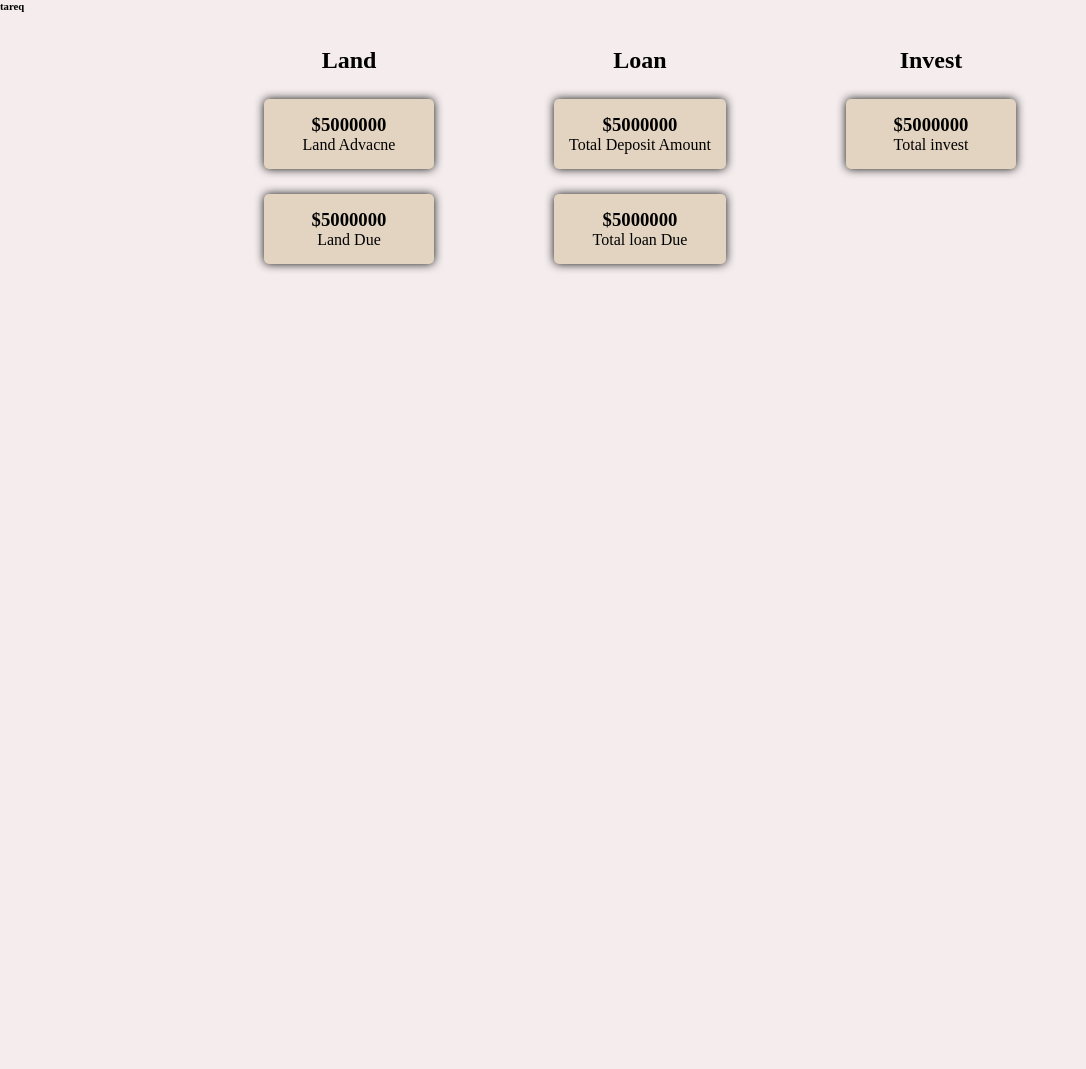
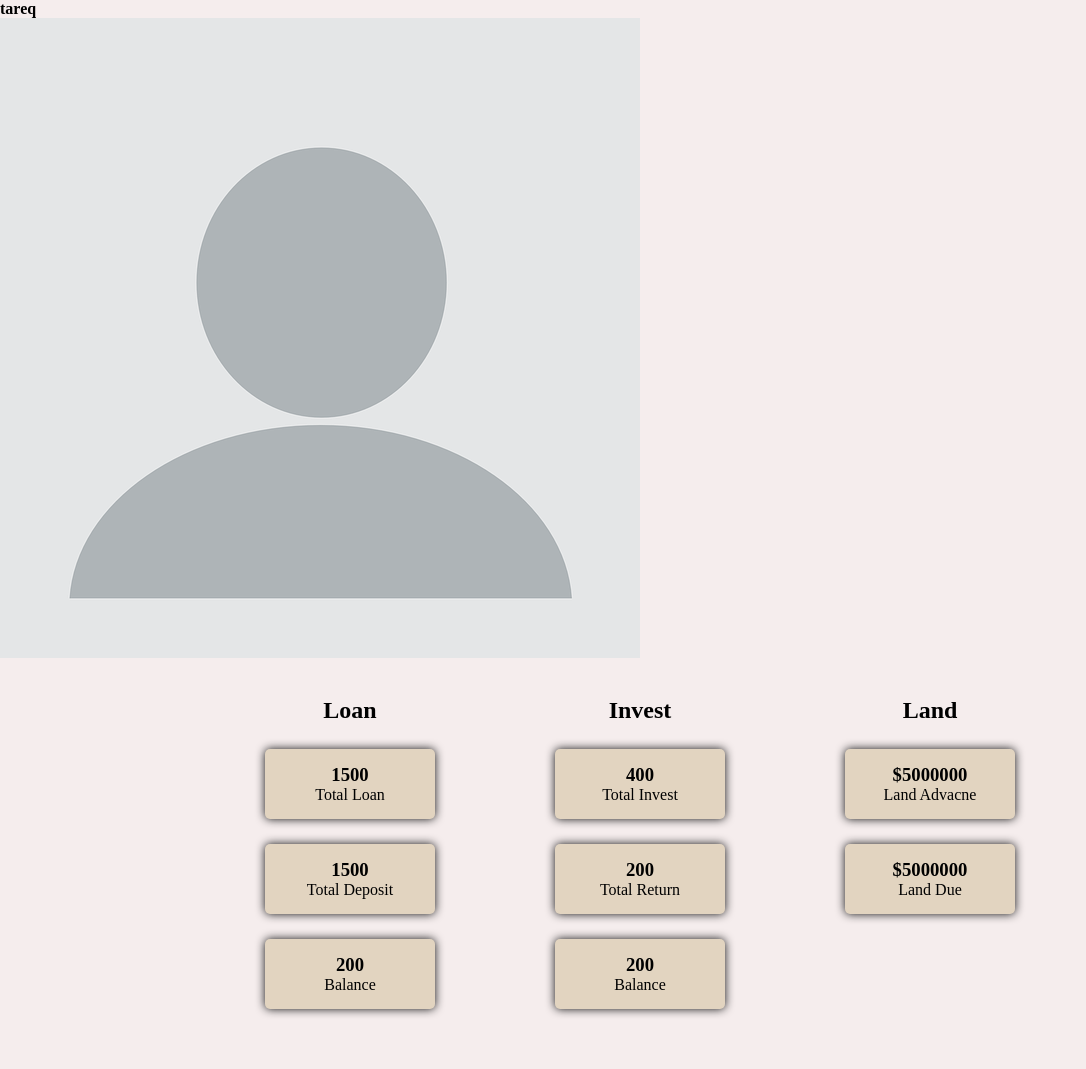
Before and after one commit to Abdunnoor11/pokectaccount, a Django app: page / in a window 1280 px wide. Shown: the part 38-1107 px from the top of the page, without its empty margins (0-1086 px from the left). Before the commit the page ends 309 px from the top, so only its background shows below. Run offline with Django 3.2, Linux system fonts and the light colour scheme; a user stored in the database is signed in; data comes from the database, SQL or seed files in the repository; both versions use the stored data as it was after the commit.

Commit message:
mininum done

```diff
--- a/app/templates/app/Dashboard.html
+++ b/app/templates/app/Dashboard.html
@@ -6,6 +6,36 @@ Dashboard
 
 {% block body %}
 <main>
+    <div class="section">
+        <h2>Loan</h2>
+        <div class="subsection">
+            <h3>{{ total_loan }}</h3>
+            Total Loan
+        </div>
+        <div class="subsection">
+            <h3>{{ total_deposit }}</h3>
+            Total Deposit
+        </div>
+        <div class="subsection">
+            <h3>{{ total_due }}</h3>
+            Balance
+        </div>
+    </div>
+    <div class="section">
+        <h2>Invest</h2>
+        <div class="subsection">
+            <h3>{{ total_invest }}</h3>
+            Total Invest
+        </div>
+        <div class="subsection">
+            <h3>{{ total_return }}</h3>
+            Total Return
+        </div>
+        <div class="subsection">
+            <h3>{{ total_due }}</h3>
+            Balance
+        </div>
+    </div>
     <div class="section">
         <h2>Land</h2>
         <div class="subsection">
@@ -17,23 +47,5 @@ Dashboard
             Land Due
         </div>
     </div>
-    <div class="section">
-        <h2>Loan</h2>
-        <div class="subsection">
-            <h3>$5000000</h3>
-            Total Deposit Amount
-        </div>
-        <div class="subsection">
-            <h3>$5000000</h3>
-            Total loan Due
-        </div>
-    </div>
-    <div class="section">
-        <h2>Invest</h2>
-        <div class="subsection">
-            <h3>$5000000</h3>
-            Total invest
-        </div>
-    </div>
 </main>
 {% endblock %}
--- a/app/templates/app/layout.html
+++ b/app/templates/app/layout.html
@@ -20,11 +20,16 @@
         {% endif %}
         <span class="had"> Pockets Account</span>
 
-        {% if user.is_authenticated %}
+    {% if user.is_authenticated %}
        <a href="{% url 'logout' %}"><i class="fa fa-sign-out" aria-hidden="true"></i></a>
-        {% endif %}
+    {% endif %}
     </nav>
-    <div class="n"><h6>{{ user }}</h6> </div>
+    {% if user.is_authenticated %}
+    <div class="n">
+        <h4>{{ user }}</h4>
+        <img src="{% static 'app/img/avatar.png' %}" alt="">
+    </div>
+    {% endif %}
     <div class="menu" id="mySidenav">
         <a href="javascript:void(0)" class="closebtn" onclick="closeNav()">&times;</a>
         <a href="{% url 'index' %}">Dashboard</a>
--- a/app/views.py
+++ b/app/views.py
@@ -7,7 +7,29 @@ from .models import *
 # Create your views here.
 def index(request):
     if request.user.is_authenticated:
-        return render(request, "app/Dashboard.html")
+        # for loan
+        accounts = Account.objects.filter(debtor_id = request.user.id)
+        total_loan = 0
+        total_deposit = 0
+        total_due = 0
+
+
+        total_loan, total_deposit, total_due = total_count_debtor(accounts)
+
+        # for invest
+        accounts = Invest.objects.filter(lender_id = request.user.id)
+
+        total_invest, total_return, total_due = total_count_lender(accounts)
+
+        return render(request, "app/Dashboard.html",{
+            "total_loan": total_loan,
+            "total_deposit": total_deposit,
+            "total_due": total_due,
+            # invest
+            "total_invest": total_invest,
+            "total_return": total_return,
+            "total_due": total_due,
+        })
     else:
         return redirect("login")
 
@@ -15,7 +37,6 @@ def index(request):
 def loan(request):
     profile = Debtor.objects.filter(lender=request.user.id).all()
     accounts = Account.objects.filter(debtor__in=profile).order_by('-date')
-
 
     return render(request, "app/loan.html",{
         "accounts":accounts,
```
Also changed, not shown: app/static/app/css/main.css (+15 -2 lines), db.sqlite3.
